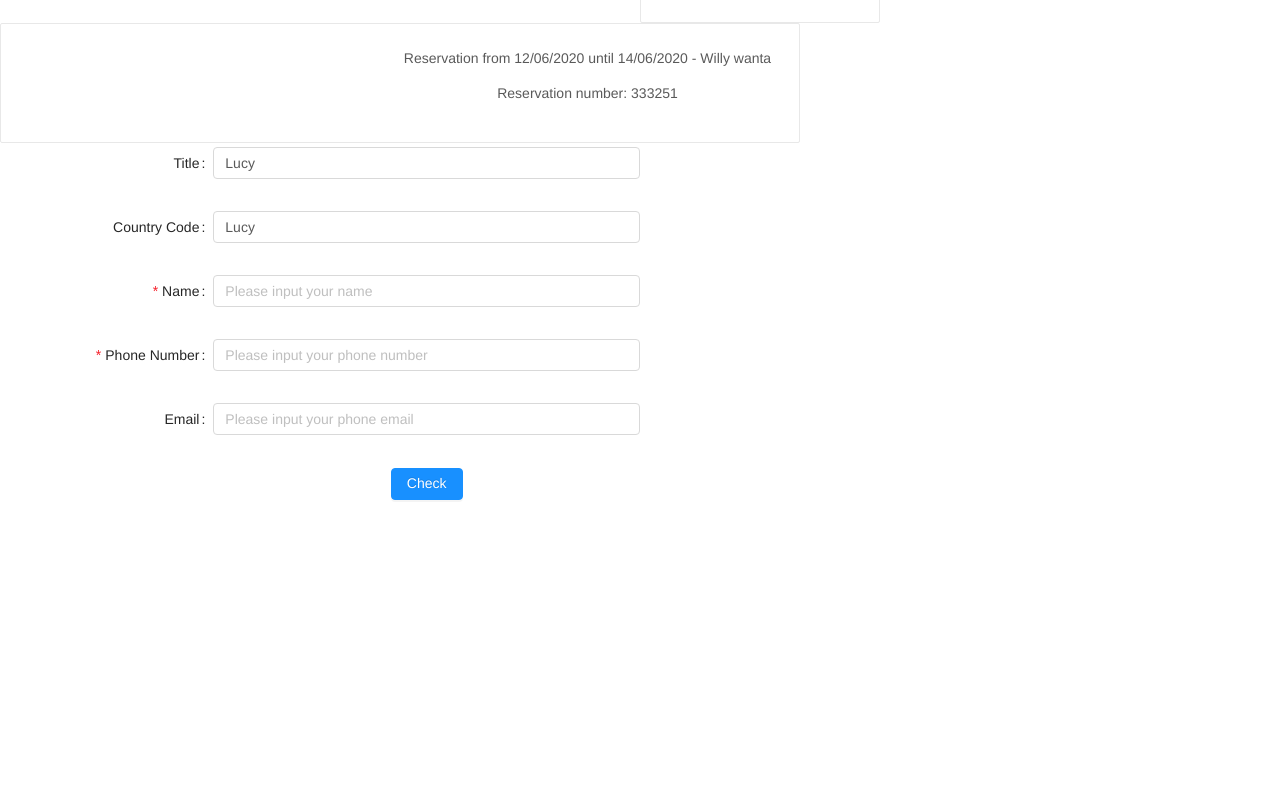
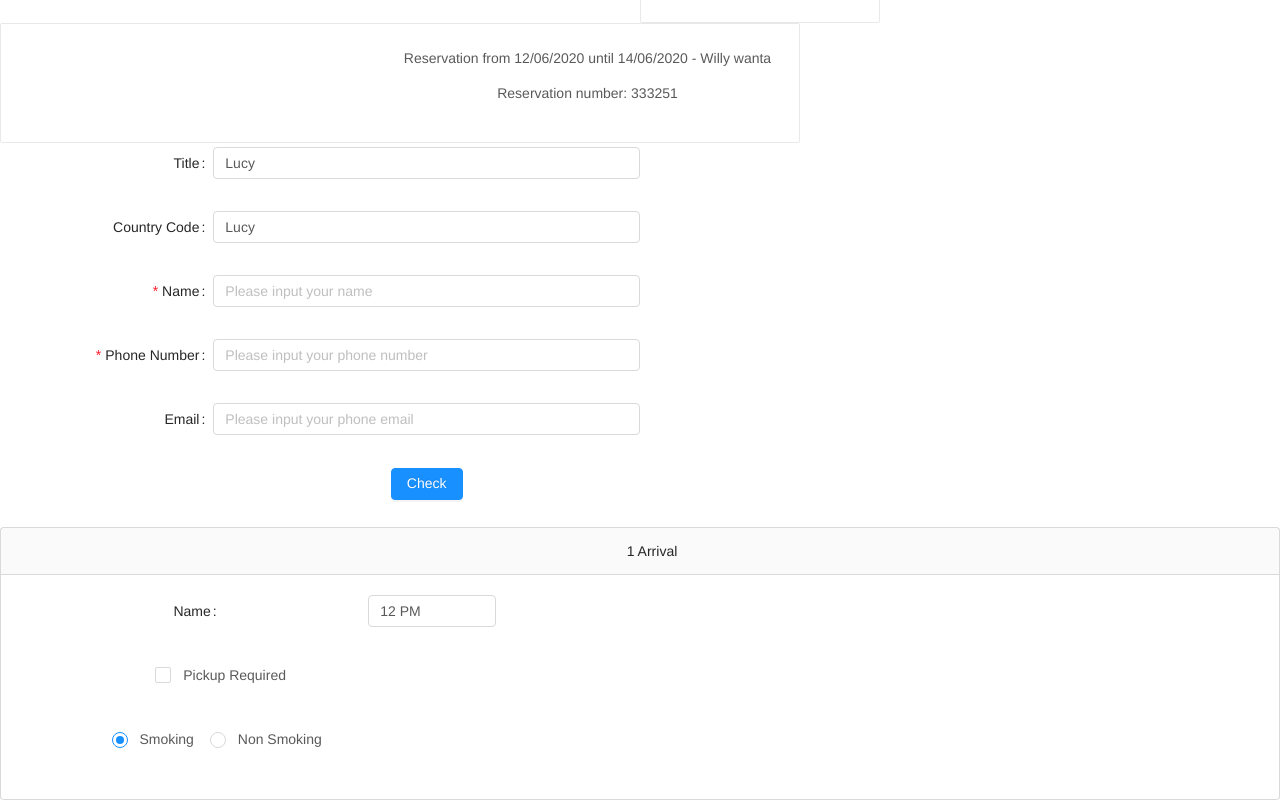
Before and after one commit to cybanjar/precheck-in, a Vue app: page / in a window 1280 px wide. Shown: the part 353-1153 px from the top of the page. Before the commit the page ends 856 px from the top, so only its background shows below. Built offline with nearby package versions, Linux system fonts and the light colour scheme.

Commit message:
gini dlu

```diff
--- a/src/views/Home.vue
+++ b/src/views/Home.vue
@@ -116,7 +116,41 @@
       <a-form-item :label-col="formTailLayout.labelCol" :wrapper-col="formTailLayout.wrapperCol">
         <a-button type="primary" @click="check">Check</a-button>
       </a-form-item>
-    </a-form>
+    <a-collapse v-model="activeKey">
+      <a-collapse-panel key="1" header="1 Arrival">
+ <a-form-item
+        :label-col="formItemLayout.labelCol"
+        :wrapper-col="formItemLayout.wrapperCol"
+        label="Name"
+      >
+      <a-time-picker :default-value="moment('12:00', 'HH A')" format="HH A" />
+      </a-form-item>
+ <a-form-item
+        :label-col="formItemLayout.labelCol"
+        :wrapper-col="formItemLayout.wrapperCol"
+        label=""
+      >
+ <a-checkbox >
+    Pickup Required
+  </a-checkbox>
+  </a-form-item>
+ <a-form-item
+        :label-col="formItemLayout.labelCol"
+        :wrapper-col="formItemLayout.wrapperCol"
+        label=""
+      >
+<a-radio-group name="radioGroup" :default-value="1">
+    <a-radio :value="1">
+      Smoking
+    </a-radio>
+    <a-radio :value="2">
+      Non Smoking
+    </a-radio>
+  </a-radio-group>
+  </a-form-item>
+    </a-collapse-panel>
+        </a-collapse>
+            </a-form>
   </div>
 </template>
 
@@ -130,9 +164,12 @@ import Antd, {
   FormModel,
   Button,
   Checkbox,
-  Input
+  Input,
+  Collapse,
+  Radio
 } from 'ant-design-vue'
 import 'ant-design-vue/dist/antd.css'
+import moment from 'moment'
 Vue.config.productionTip = false
 Vue.component(
   Row.name,
@@ -150,7 +187,11 @@ Vue.component(
   Checkbox.name,
   Checkbox,
   Input.name,
-  Input
+  Input,
+  Collapse.name,
+  Collapse,
+  Radio.name,
+  Radio
 )
 
 Vue.use(Antd)
@@ -168,7 +209,13 @@ export default {
       checkNick: false,
       formItemLayout,
       formTailLayout,
-      form: this.$form.createForm(this, { name: 'dynamic_rule' })
+      form: this.$form.createForm(this, { name: 'dynamic_rule' }),
+      activeKey: ['1']
+    }
+  },
+  watch: {
+    activeKey (key) {
+      console.log(key)
     }
   },
   methods: {
@@ -179,6 +226,7 @@ export default {
         }
       })
     },
+    moment,
     handleChange (e) {
       this.checkNick = e.target.checked
       this.$nextTick(() => {
```
